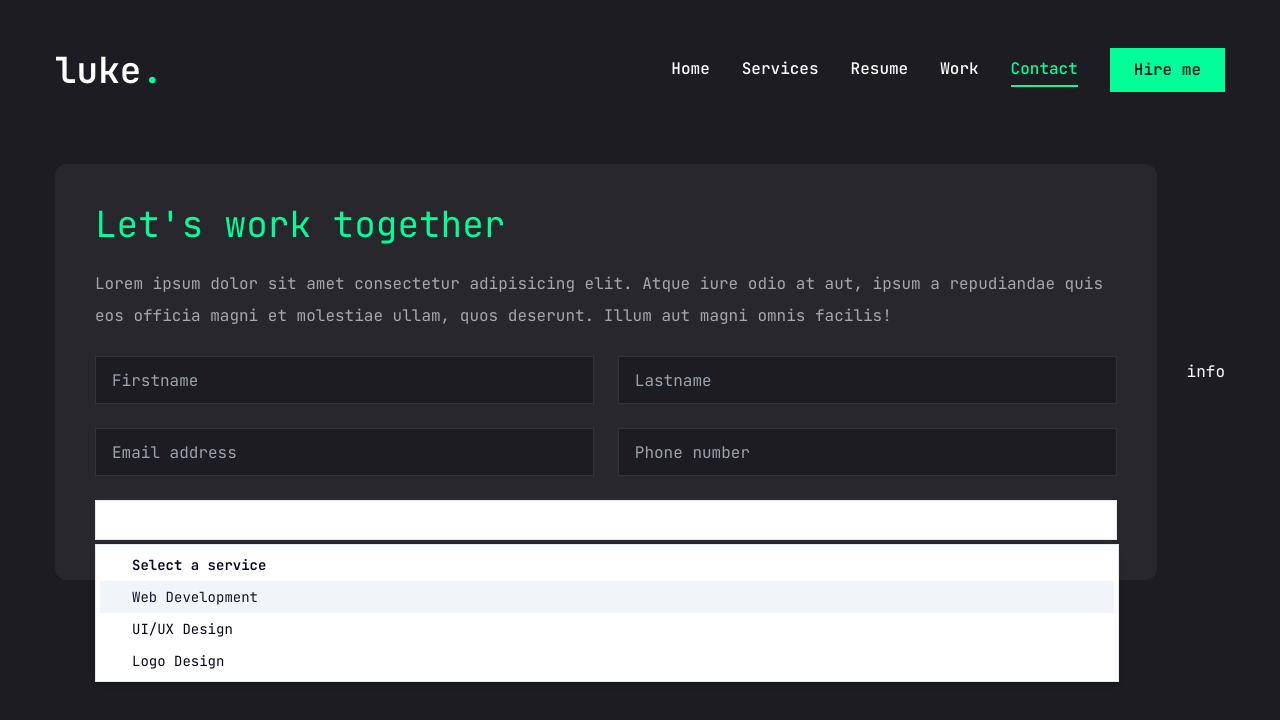
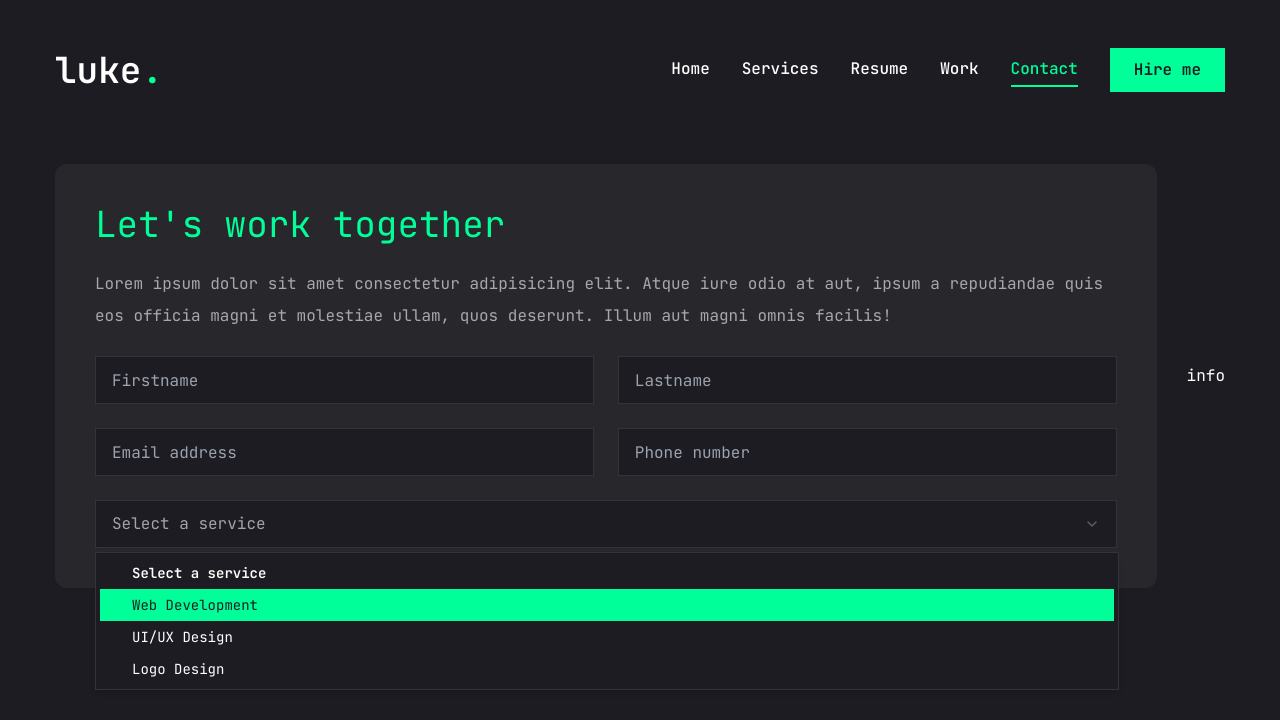
Before and after one commit to sfaa5/my-app, a Next.js app: page /contact in a window 1280 px wide. Both pictures are taken after a click on the button "Select a service". Shown: the top 720 px of the page. Built offline with nearby package versions, Linux system fonts and the light colour scheme.

Commit message:
select style

```diff
--- a/components/ui/select.jsx
+++ b/components/ui/select.jsx
@@ -16,7 +16,7 @@
   <SelectPrimitive.Trigger
     ref={ref}
     className={cn(
-      "flex h-10 w-full items-center justify-between rounded-md border border-slate-200 bg-white px-3 py-2 text-sm ring-offset-white placeholder:text-slate-500 focus:outline-none focus:ring-2 focus:ring-slate-950 focus:ring-offset-2 disabled:cursor-not-allowed disabled:opacity-50 [&>span]:line-clamp-1 dark:border-slate-800 dark:bg-slate-950 dark:ring-offset-slate-950 dark:placeholder:text-slate-400 dark:focus:ring-slate-300",
+      "flex h-[48px] w-full items-center justify-between rounded-md border border-white/10 ☐ bg-primary px-4 py-5 text-base text-white/60 placeholder:text-white/10 focus:border-accent outline-none ",
       className
     )}
     {...props}>
@@ -54,7 +54,7 @@
     <SelectPrimitive.Content
       ref={ref}
       className={cn(
-        "relative z-50 max-h-96 min-w-[8rem] overflow-hidden rounded-md border border-slate-200 bg-white text-slate-950 shadow-md data-[state=open]:animate-in data-[state=closed]:animate-out data-[state=closed]:fade-out-0 data-[state=open]:fade-in-0 data-[state=closed]:zoom-out-95 data-[state=open]:zoom-in-95 data-[side=bottom]:slide-in-from-top-2 data-[side=left]:slide-in-from-right-2 data-[side=right]:slide-in-from-left-2 data-[side=top]:slide-in-from-bottom-2 dark:border-slate-800 dark:bg-slate-950 dark:text-slate-50",
+        "relative z-50 max-h-96 min-w-[8rem] overflow-hidden rounded-md border border-white/10 bg-primary text-white shadow-md data-[state=open]:animate-in data-[state=closed]:animate-out data-[state=closed]:fade-out-0 data-[state=open]:fade-in-0 data-[state=closed]:zoom-out-95 data-[state=open]:zoom-in-95 data-[side=bottom]:slide-in-from-top-2 data-[side=left]:slide-in-from-right-2 data-[side=right]:slide-in-from-left-2 data-[side=top]:slide-in-from-bottom-2 dark:border-slate-800 dark:bg-slate-950 dark:text-slate-50",
         position === "popper" &&
           "data-[side=bottom]:translate-y-1 data-[side=left]:-translate-x-1 data-[side=right]:translate-x-1 data-[side=top]:-translate-y-1",
         className
@@ -85,7 +85,7 @@
   <SelectPrimitive.Item
     ref={ref}
     className={cn(
-      "relative flex w-full cursor-default select-none items-center rounded-sm py-1.5 pl-8 pr-2 text-sm outline-none focus:bg-slate-100 focus:text-slate-900 data-[disabled]:pointer-events-none data-[disabled]:opacity-50 dark:focus:bg-slate-800 dark:focus:text-slate-50",
+      "relative flex w-full cursor-default select-none items-center rounded-sm py-1.5 pl-8 pr-2 text-sm outline-none focus:bg-accent focus:text-primary data-[disabled]:pointer-events-none data-[disabled]:opacity-50 dark:focus:bg-slate-800 dark:focus:text-slate-50",
       className
     )}
     {...props}>
```
